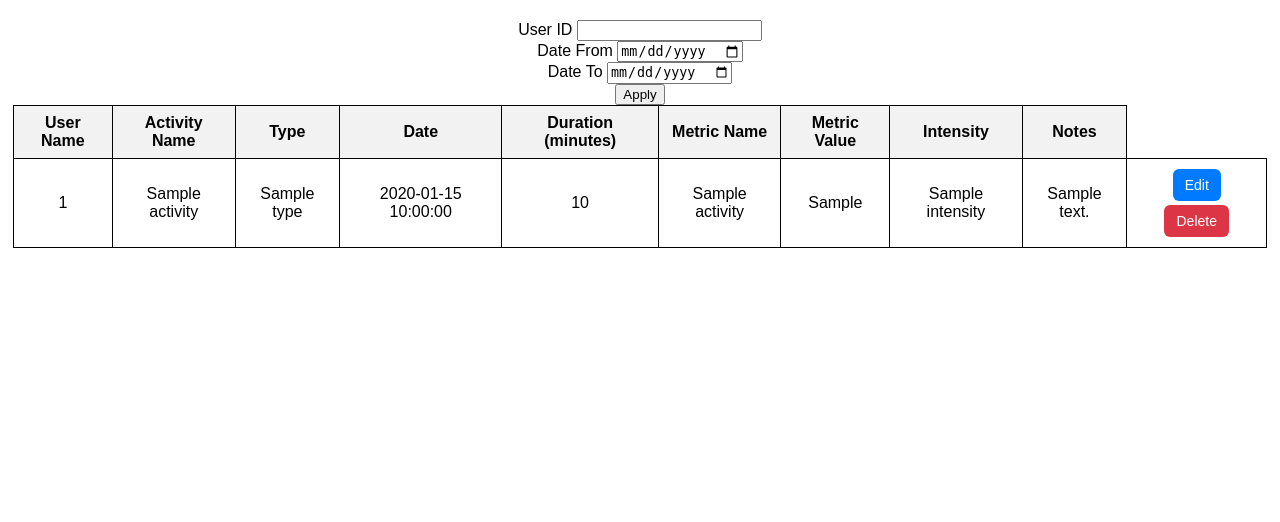
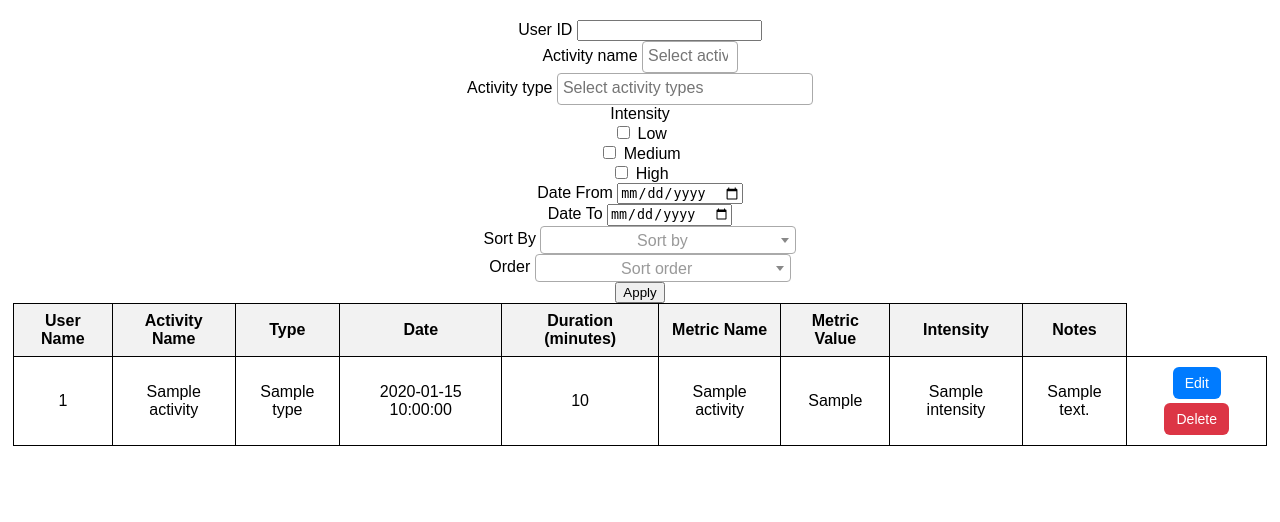
Before and after one commit to tbrania1202/Web-Application-For-Activity-Tracking, a Flask app: template app/templates/search_activity.html in a window 1280 px wide. Shown: the part 130-652 px from the top of the page. Run offline with Flask 3, Linux system fonts and the light colour scheme; the template is opened without the code that fills it: most values are stand-ins (such as "Sample title", 1, 10 or a date in 2020); some libraries are stand-ins or nearby versions.

Commit message:
Fully functional filtering and sorting

```diff
--- a/app/templates/base.html
+++ b/app/templates/base.html
@@ -5,6 +5,9 @@
     <meta name="viewport" content="width=device-width, initial-scale=1.0">
     <title>{% block title %}Activity Tracker{% endblock %}</title>
     <link rel="stylesheet" href="{{ url_for('static', filename='styles.css') }}">
+
+    <script src="https://code.jquery.com/jquery-3.6.0.min.js"></script>
+    <link href="https://cdn.jsdelivr.net/npm/select2@4.1.0-rc.0/dist/css/select2.min.css" rel="stylesheet" />
 </head>
 <body>
     <header>
--- a/app/templates/filter_sort_wrapper.html
+++ b/app/templates/filter_sort_wrapper.html
@@ -8,35 +8,44 @@
             <input type="text" id="user_name" name="user_name" value="{{ request.form.get('user_name', '') }}">
         </div>
 
-        <!-- <div class="form-group-wrapper">
-            <label for="activity_name">Activity Name</label>
-            <select id="activity_name" name="activity_name">
-                <option value="">-- All --</option>
+        <div class="form-group-wrapper">
+            <label>Activity name</label>
+            <select id="activity_name" name="activity_name" multiple="multiple">
                 {% for activity_name in activity_names %}
-                    <option value="{{ activity_name }}" {% if request.form.get('activity_name') == act %}selected{% endif %}>{{ activity_name }}</option>
+                    <option value="{{ activity_name }}"
+                            {% if activity_name in request.form.getlist('activity_name') %}selected{% endif %}>
+                            {{ activity_name }}
+                    </option>
                 {% endfor %}
             </select>
         </div>
 
         <div class="form-group-wrapper">
-            <label for="activity_type">Activity Type</label>
-            <select id="activity_type" name="activity_type">
-                <option value="">-- All --</option>
+            <label>Activity type</label>
+            <select id="activity_type" name="activity_type" multiple="multiple" style="width: 20%;">
+                <label>Activity type</label>
                 {% for activity_type in activity_types %}
-                    <option value="{{ activity_type }}" {% if request.form.get('activity_type') == typ %}selected{% endif %}>{{ activity_type }}</option>
+                    <option value="{{ activity_type }}"
+                            {% if activity_type in request.form.getlist('activity_type') %}selected{% endif %}>
+                            {{ activity_type }}
+                    </option>
                 {% endfor %}
             </select>
         </div>
 
         <div class="form-group-wrapper">
-            <label for="activity_intensity">Intensity</label>
-            <select id="activity_intensity" name="activity_intensity">
-                <option value="">-- All --</option>
-                <option value="Low" {% if request.form.get('activity_intensity') == 'Low' %}selected{% endif %}>Low</option>
-                <option value="Medium" {% if request.form.get('activity_intensity') == 'Medium' %}selected{% endif %}>Medium</option>
-                <option value="High" {% if request.form.get('activity_intensity') == 'High' %}selected{% endif %}>High</option>
-            </select>
-        </div> -->
+            <label>Intensity</label>
+            <div>
+                <label><input type="checkbox" name="activity_intensity" value="Low"
+                    {% if 'Low' in request.form.getlist('activity_intensity') %}checked{% endif %}> Low</label><br>
+
+                <label><input type="checkbox" name="activity_intensity" value="Medium"
+                    {% if 'Medium' in request.form.getlist('activity_intensity') %}checked{% endif %}> Medium</label><br>
+
+                <label><input type="checkbox" name="activity_intensity" value="High"
+                    {% if 'High' in request.form.getlist('activity_intensity') %}checked{% endif %}> High</label>
+            </div>
+        </div>
 
         <div class="form-group-wrapper">
             <label>Date From</label>
@@ -48,30 +57,69 @@
             <input type="date" name="date_to" value="{{ request.form.get('date_to', '') }}">
         </div>
 
-        <!-- <div class="form-group-wrapper">
+        <div class="form-group-wrapper">
             <label for="sort_by">Sort By</label>
-            <select id="sort_by" name="sort_by">
-                <option value="">-- None --</option>
-                <option value="date">Date</option>
-                <option value="duration">Duration</option>
-                <option value="metric_value">Metric Value</option>
-                <option value="name">Activity Name</option>
-                <option value="intensity">Intensity</option>
-                <option value="user_name">User ID</option>
+            <select id="sort_by" name="sort_by" style="width: 20%;">
+                <option value=""></option>
+                <option value="user_id" {% if request.form.get('sort_by') == 'user_id' %}selected{% endif %}>User</option>
+                <option value="name" {% if request.form.get('sort_by') == 'name' %}selected{% endif %}>Activity Name</option>
+                <option value="type" {% if request.form.get('sort_by') == 'type' %}selected{% endif %}>Activity Type</option>
+                <option value="date" {% if request.form.get('sort_by') == 'date' %}selected{% endif %}>Date</option>
+                <option value="duration" {% if request.form.get('sort_by') == 'duration' %}selected{% endif %}>Duration</option>
+                <option value="metric_value" {% if request.form.get('sort_by') == 'metric_value' %}selected{% endif %}>Metric Value</option>
+                <option value="intensity" {% if request.form.get('sort_by') == 'intensity' %}selected{% endif %}>Intensity</option>
             </select>
         </div>
 
         <div class="form-group-wrapper">
             <label for="sort_order">Order</label>
-            <select id="sort_order" name="sort_order">
-                <option value="asc">Ascending</option>
-                <option value="desc">Descending</option>
+            <select id="sort_order" name="sort_order" style="width: 20%;">
+                <option value=""></option>
+                <option value="asc" {% if request.form.get('sort_order') == 'asc' %}selected{% endif %}>Ascending</option>
+                <option value="desc" {% if request.form.get('sort_order') == 'desc' %}selected{% endif %}>Descending</option>
             </select>
-        </div> -->
+        </div>
 
         <button type="submit-wrapper" class="add-activity-submit-button-wrapper">Apply</button>
     </form>
 
-    {% block filter_sort_wrapper_content %}{% endblock %}
 </div>
+
+<script src="https://cdn.jsdelivr.net/npm/select2@4.1.0-rc.0/dist/js/select2.min.js"></script>
+<script>
+    $(document).ready(function () {
+        $('#activity_name').select2({
+            placeholder: "Select activity names",
+            allowClear: true,
+            closeOnSelect: false
+        });
+    });
+
+    $(document).ready(function () {
+        $('#activity_type').select2({
+            placeholder: "Select activity types",
+            allowClear: true,
+            closeOnSelect: false
+        });
+    });
+
+    $(document).ready(function () {
+        $('#sort_by').select2({
+            placeholder: "Sort by",
+            allowClear: true,
+            minimumResultsForSearch: Infinity
+        });
+    });
+
+    $(document).ready(function () {
+        $('#sort_order').select2({
+            placeholder: "Sort order",
+            allowClear: true,
+            minimumResultsForSearch: Infinity
+        });
+    });
+</script>
+
+{% block filter_sort_wrapper_content %}{% endblock %}
+
 {% endblock %}
```
Also changed, not shown: app/blueprints/search_activity.py (+21 -10 lines).
